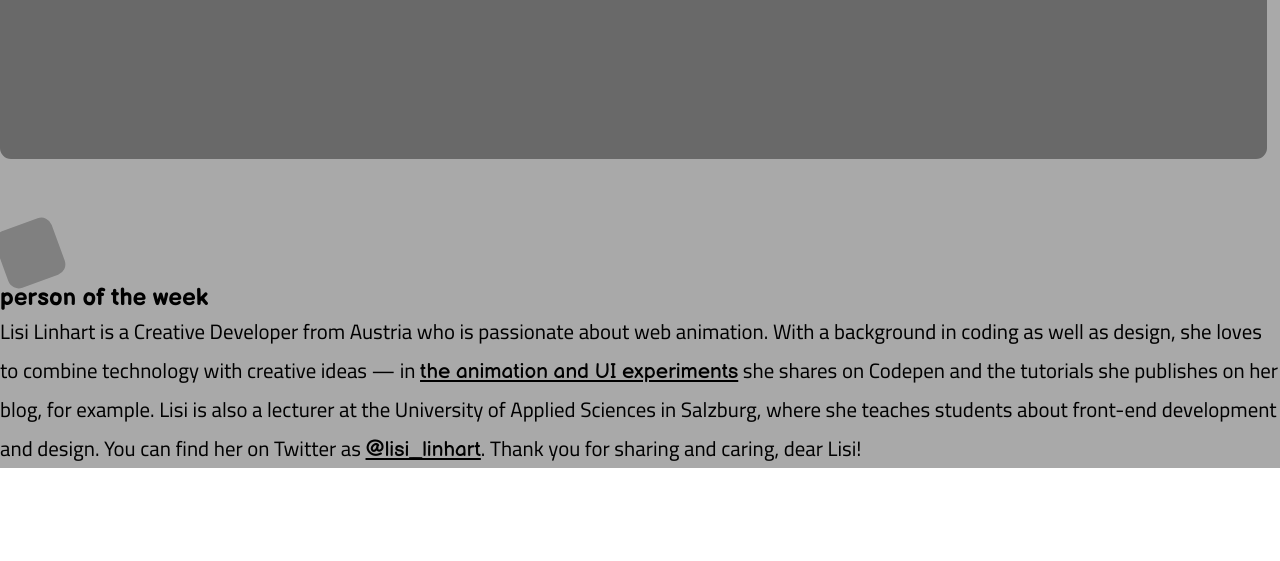
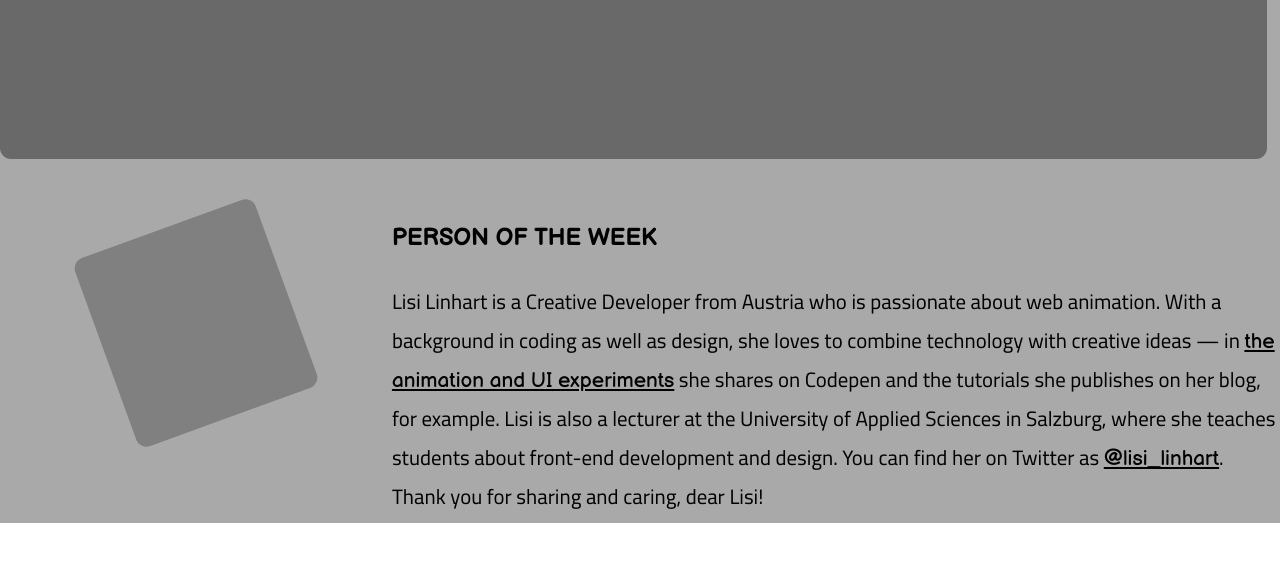
Before and after one commit to mohapakram/SmashingMagazine, a plain HTML site: page index.html in a window 1280 px wide. Shown: the part 4303-4864 px from the top of the page. Drawn offline with Linux system fonts and the light colour scheme.

Commit message:
person of the week

```diff
--- a/index.html
+++ b/index.html
@@ -198,10 +198,10 @@
         />
       </div>
 
-      <div id="person-of-the-week">
+      <div id="person-of-the-week" class="flex-container">
         <div class="image-placehold g-2"></div>
         <section class="person-name">
-          <h2>
+          <h2 class="uppercase">
             person of the week
           </h2>
           <p>
--- a/style.css
+++ b/style.css
@@ -223,3 +223,21 @@ nav input {
 .ad-image {
   width: 50%;
 }
+
+#person-of-the-week {
+  width: 100%;
+  height: 300px;
+  justify-content: space-between;
+  align-content: center;
+}
+
+#person-of-the-week > div {
+  width: 500px;
+  height: 200px;
+  padding: 30px 60px;
+  margin: 0 100px;
+}
+
+#person-of-the-week h2 {
+  margin-bottom: 30px;
+}
```
